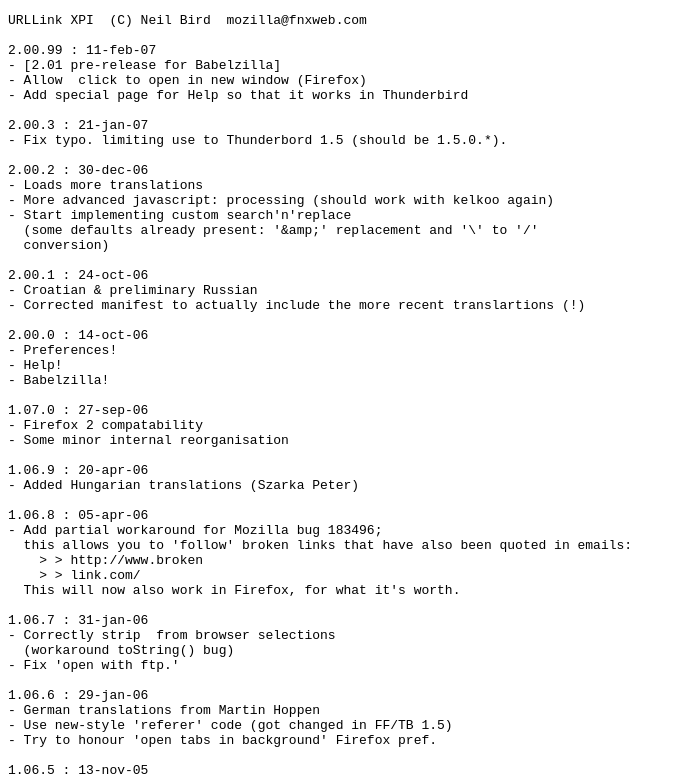
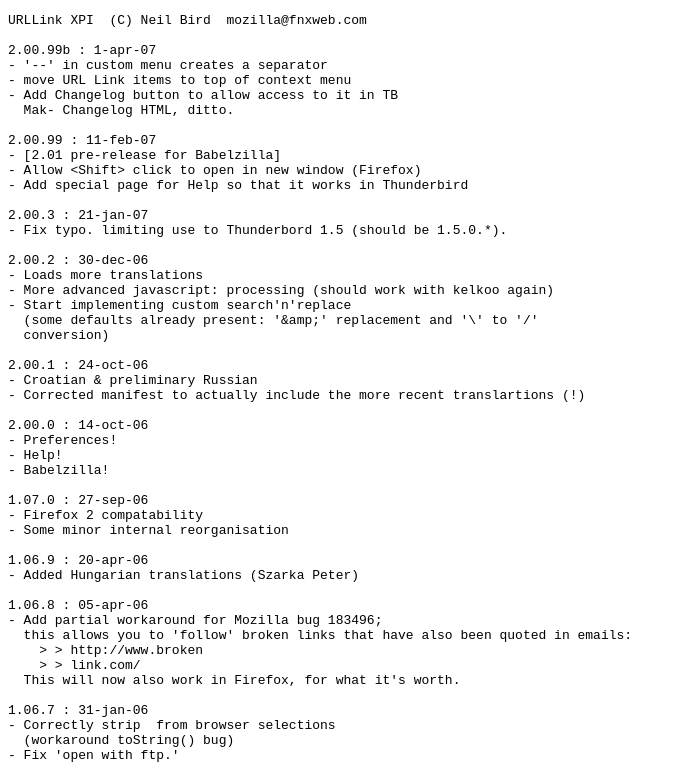
Before and after one commit to fnxweb/urllink, a plain HTML site: page src/content/history.html in a window 1280 px wide. Shown: the top 778 px of the page, without its empty margins (0-684 px from the left). Drawn offline with Linux system fonts and the light colour scheme.

Commit message:
2.00.99b changes
git-svn-id: http://fnx.fnxweb.co.uk/repos/fnx/urllink/trunk@730 5a3ab4dc-b762-4687-8486-9e4b0467cd83

```diff
--- a/src/content/history.html
+++ b/src/content/history.html
@@ -5,9 +5,15 @@
 <body> <pre>
 URLLink XPI  (C) Neil Bird  mozilla@fnxweb.com
 
+2.00.99b : 1-apr-07
+- '--' in custom menu creates a separator
+- move URL Link items to top of context menu
+- Add Changelog button to allow access to it in TB
+  Mak- Changelog HTML, ditto.
+
 2.00.99 : 11-feb-07
 - [2.01 pre-release for Babelzilla]
-- Allow <Shift> click to open in new window (Firefox)
+- Allow &lt;Shift&gt; click to open in new window (Firefox)
 - Add special page for Help so that it works in Thunderbird
 
 2.00.3 : 21-jan-07
```
